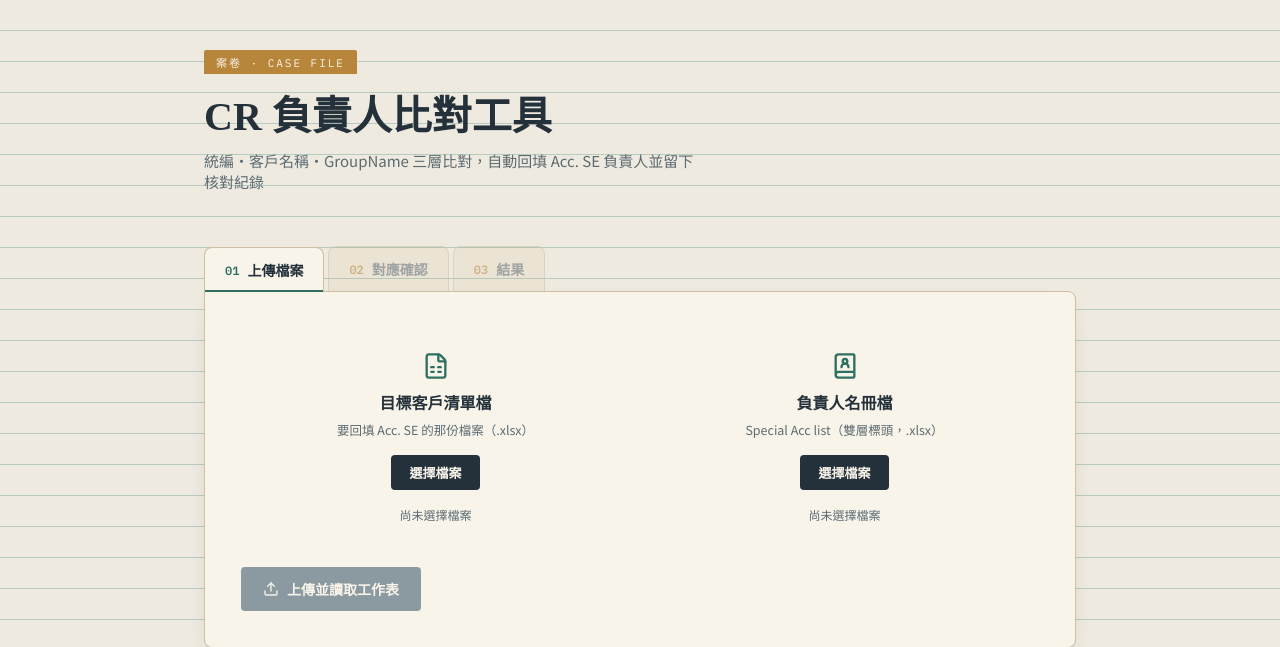
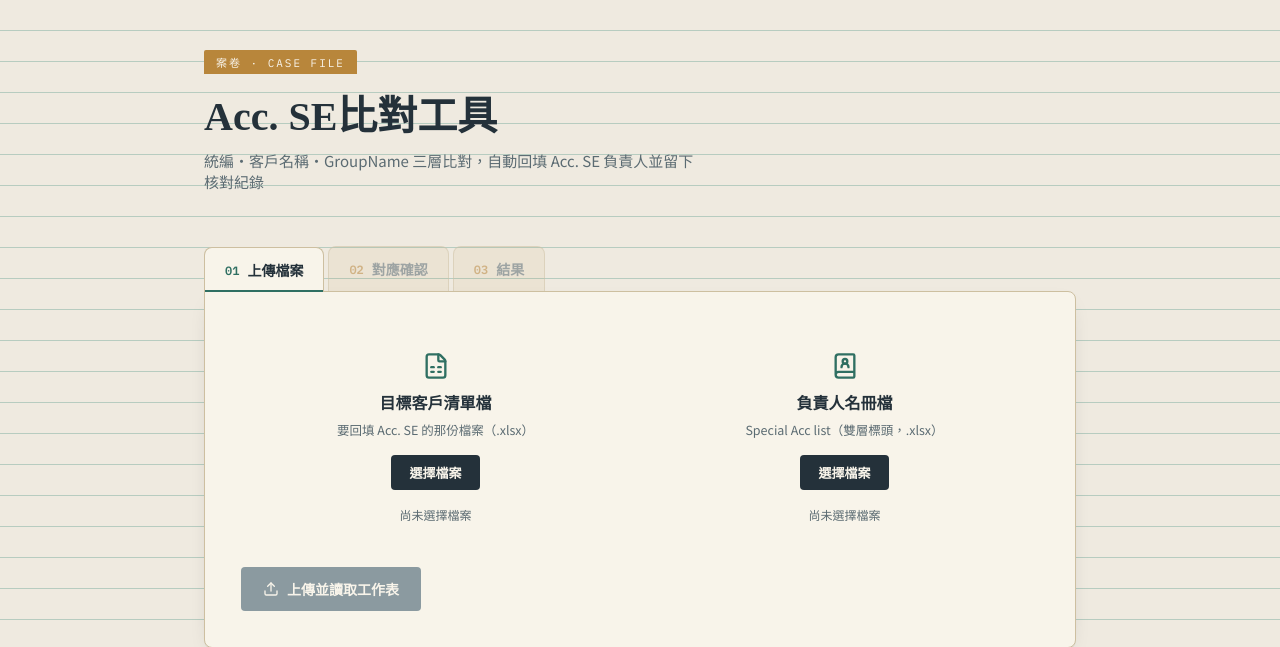
Before and after one commit to aerio1707-cmyk/ESS, a Flask app: page / in a window 1280 px wide. Shown: the top 647 px of the page. Run offline with Flask 3, Linux system fonts and the light colour scheme; some libraries are stand-ins or nearby versions.

Commit message:
專案顯示名稱改為「Acc. SE比對工具」
更新網頁標題/標頭、README、cli.py 與 webapp/app.py 的模組說明；
README 進度說明順便同步為 Phase 1+2 已完成的實際狀態。

Co-Authored-By: Claude Sonnet 5 <noreply@anthropic.com>

```diff
--- a/cli.py
+++ b/cli.py
@@ -1,4 +1,4 @@
-"""CR 負責人比對工具 — Phase 1 CLI 進入點。
+"""Acc. SE比對工具 — Phase 1 CLI 進入點。
 
 範例：
     python cli.py --target "目標檔.xlsx" --target-sheet "工作表1" \
--- a/webapp/app.py
+++ b/webapp/app.py
@@ -1,4 +1,4 @@
-"""CR 負責人比對工具 — Phase 2 簡易網頁介面（本機單人小工具）。
+"""Acc. SE比對工具 — Phase 2 簡易網頁介面（本機單人小工具）。
 
 3 步驟流程：① 上傳目標檔+名冊檔 ② 欄位對應確認 ③ 統計摘要＋核對預覽＋下載。
 """
--- a/webapp/static/css/style.css
+++ b/webapp/static/css/style.css
@@ -1,5 +1,5 @@
 /* ==========================================================================
-   CR 負責人比對工具 — 視覺設計：稽核台 / 對帳桌（ledger desk）
+   Acc. SE比對工具 — 視覺設計：稽核台 / 對帳桌（ledger desk）
    紙本帳冊的質感：牛皮紙標籤、藍綠色格線、橡皮圖章的核章動作。
    RoughJS 只用在四個地方（標頭底線／兩個上傳框／結果頁圖章），克制使用。
    ========================================================================== */
--- a/webapp/templates/index.html
+++ b/webapp/templates/index.html
@@ -3,7 +3,7 @@
 <head>
 <meta charset="utf-8">
 <meta name="viewport" content="width=device-width, initial-scale=1">
-<title>CR 負責人比對工具</title>
+<title>Acc. SE比對工具</title>
 <link rel="preconnect" href="https://fonts.googleapis.com">
 <link rel="preconnect" href="https://fonts.gstatic.com" crossorigin>
 <link href="https://fonts.googleapis.com/css2?family=Noto+Serif+TC:wght@500;600;700&family=Noto+Sans+TC:wght@400;500;600;700&family=IBM+Plex+Mono:wght@400;500;600&display=swap" rel="stylesheet">
@@ -16,7 +16,7 @@
 <div class="desk">
   <header class="case-header">
     <div class="folder-tab">案卷 · CASE FILE</div>
-    <h1>CR 負責人比對工具</h1>
+    <h1>Acc. SE比對工具</h1>
     <p class="subtitle">統編・客戶名稱・GroupName 三層比對，自動回填 Acc. SE 負責人並留下核對紀錄</p>
     <canvas id="headerDivider" class="rough-divider" height="14"></canvas>
   </header>
```
Also changed, not shown: README.md.
